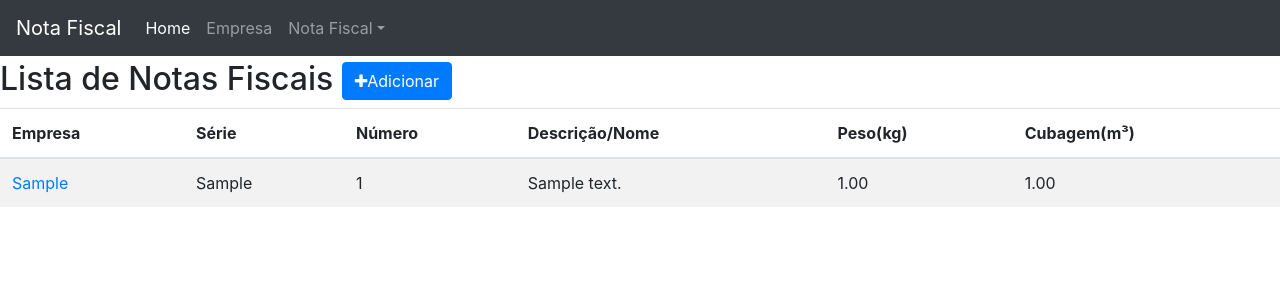
After one commit to vvalcristina/notafiscal, a Django app: template projeto/notafiscal/templates/notafiscal_list.html in a window 1280 px wide. The commit adds this page. Shown: the top 300 px of the page. Run offline with Django 3.2, Linux system fonts and the light colour scheme; the template is opened without the code that fills it: values that come from a table or form of the project are taken from there, others are empty; tables that the repository leaves empty hold one stand-in row (values such as "Sample post"); parts of the project's set-up code (start-up, migrations or seed data) failed here and were passed over; some libraries are stand-ins or nearby versions.

Commit message:
Adicionando a notafiscal_list.html

```diff
--- a/projeto/core/templates/includes/nav.html
+++ b/projeto/core/templates/includes/nav.html
@@ -16,8 +16,8 @@
             <li class="nav-item dropdown">
                 <a class="nav-link dropdown-toggle" href="#" id="dropdown01" data-toggle="dropdown" aria-haspopup="true" aria-expanded="false">Nota Fiscal</a>
                 <div class="dropdown-menu" aria-labelledby="dropdown01">
-                    <a class="dropdown-item" href="#">Número</a>
-                    <a class="dropdown-item" href="#">Produto</a>
+                    <a class="dropdown-item" href="{% url 'notafiscal:notafiscal_list'%}">Empresas</a>
+                    <a class="dropdown-item" href="{% url 'notafiscal:notafiscal_list'%}">Número</a>
                 </div>
             </li>
         </ul>
--- a/projeto/notafiscal/apps.py
+++ b/projeto/notafiscal/apps.py
@@ -1,5 +1,4 @@
 from django.apps import AppConfig
 
-
-class NotafiscalConfig(AppConfig):
+class NotaFiscalConfig(AppConfig):
     name = 'notafiscal'
--- a/projeto/notafiscal/models.py
+++ b/projeto/notafiscal/models.py
@@ -3,7 +3,7 @@ from django.db import models
 from projeto.core.models import TimeStampedModels
 from projeto.empresa.models import Empresa
 
-class NotaFiscal(TimeStampedModels):
+class NotaFiscal(models.Model):
     empresa = models.CharField(max_length=80, null= True, blank =True)
     serie =models.CharField(max_length=50, null= True, blank= True)
     numero =models.IntegerField(default=0)
@@ -12,7 +12,7 @@ class NotaFiscal(TimeStampedModels):
     cubagem = models.DecimalField(max_digits=8,decimal_places=2)
 
     class Meta:
-        ordering =('-created',)
+        ordering =('empresa',)
 
     def __str__(self):
-        return str(self.pk)
+        return self.empresa
--- /dev/null
+++ b/projeto/notafiscal/templates/notafiscal_list.html
@@ -0,0 +1,42 @@
+{% extends "base.html" %}
+{% block content %}
+<h2>Lista de Notas Fiscais
+  <span class="pull-righ">
+    <a href="">
+      <button type="buton" class="btn btn-primary">
+        <span class="fa fa-plus"></span>Adicionar
+      </button>
+    </a>
+  </span>
+</h2>
+{% if object_list %}
+  <table class="table table-striped">
+    <thead>
+      <tr>
+        <th>Empresa</th>
+        <th>Série</th>
+        <th>Número</th>
+        <th>Descrição/Nome</th>
+        <th>Peso(kg)</th>
+        <th>Cubagem(m³)</th>
+      </tr>
+    </thead>
+    <tbody>
+      {% for object in object_list %}
+        <tr>
+          <td>
+            <a href="">{{ object }}</a>
+          </td>
+          <td>{{ object.serie }}</td>
+          <td>{{ object.numero }}</td>
+          <td>{{ object.descricao }}</td>
+          <td>{{ object.peso }}</td>
+          <td>{{ object.cubagem }}</td>
+        </tr>
+      {% endfor %}
+    </tbody>
+  </table>
+{% else %}
+  <p class="alert alert-warning">Sem itens na lista</p>
+{% endif %}
+{% endblock content %}
--- /dev/null
+++ b/projeto/notafiscal/urls.py
@@ -0,0 +1,8 @@
+from django.urls import path
+from projeto.notafiscal import views as v
+
+app_name = 'notafiscal'
+
+urlpatterns = [
+    path('',v.notafiscal_list, name ='notafiscal_list'),
+]
--- a/projeto/urls.py
+++ b/projeto/urls.py
@@ -19,5 +19,6 @@ from django.urls import include, path
 urlpatterns = [
     path('', include('projeto.core.urls')),
     path('empresa/', include('projeto.empresa.urls')),
+    path('notafiscal/', include('projeto.notafiscal.urls')),
     path('admin/', admin.site.urls),
 ]
```
Also changed, not shown: projeto/cnpj.py (added, +17 -0 lines), projeto/notafiscal/admin.py (+5 -4 lines), projeto/notafiscal/views.py (+7 -0 lines).
